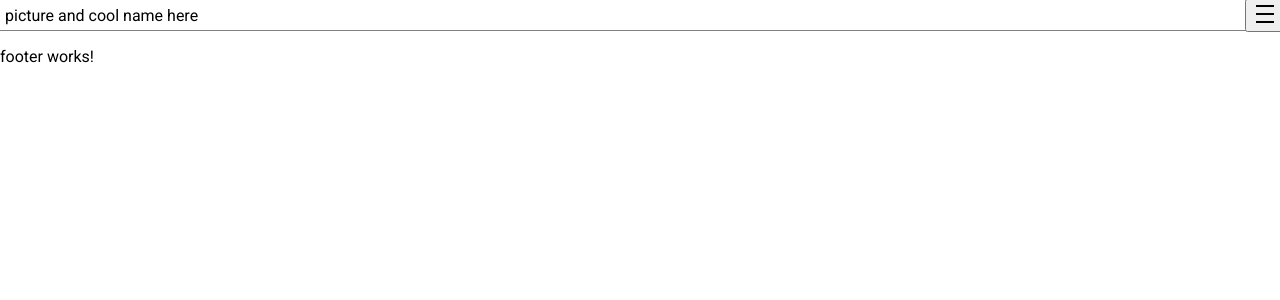
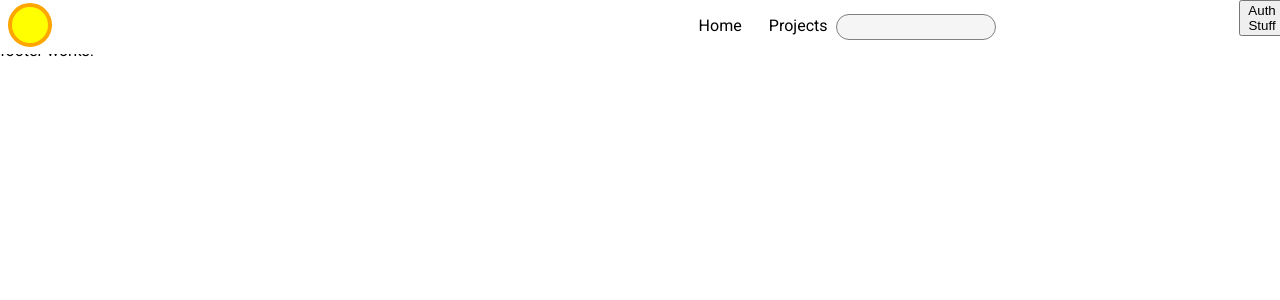
Before and after one commit to Cowutterhippo/AngularPlayground, an Angular app: page / in a window 1280 px wide. Shown: the top 300 px of the page. Built offline with nearby package versions, Linux system fonts and the light colour scheme.

Commit message:
Working on the Header and Nav Elements

```diff
--- a/src/app/app.module.ts
+++ b/src/app/app.module.ts
@@ -19,6 +19,6 @@ import { LayoutsModule } from './layouts/layouts.module';
     LayoutsModule
   ],
   providers: [],
-  bootstrap: [AppComponent]
+  bootstrap: [AppComponent],
 })
 export class AppModule { }
--- a/src/app/layouts/header/header.component.html
+++ b/src/app/layouts/header/header.component.html
@@ -1,16 +1,49 @@
 <div class="main-document-header-container">
   <header class="top-navigation">
     <div class="container">
+      <!-- navigation-wrap is for smaller screens -->
       <div class="top-navigation-wrap">
-        <div>picture and cool name here</div>
-        <button class="open">
+        <div class="top-natvation-logo-site-name">
+          <svg width="50" height="50">
+            <circle cx="25" cy="25" r="20" stroke="orange" stroke-width="4" fill="yellow" />
+          </svg>
+        </div>
+
+        <button class="top-navigation-wrap_menu-button">
           <span class="material-icons">
-          density_medium
+            density_medium
           </span>
         </button>
       </div>
+
       <div class="top-navigation-main">
-
+        <nav class="main-nav" aria-label="Main menu">
+          <ul class="main-menu">
+            <li class="top-level-entry-container" ><a class="home-link" [appHoverHighlight]="'grey'" [ogColor]="'#ffff'">Home</a></li>
+            <li class="top-level-entry-container" (mouseenter)="toggleProjects()">
+              Projects
+            </li>
+            <ul class="top-navigation-main_projects-list cui-dropdown-menu" (mouseleave)="toggleProjects()" [ngClass]="{'visually-hidden' : !projectsIsOpen }">
+              <!-- temp -->
+              <li class="dropdown-menu_li" [appHoverHighlight]="'grey'" [ogColor]="'#ffff'"><a src="/flash-cards">Flash Cards</a></li>
+              <li class="dropdown-menu_li" [appHoverHighlight]="'grey'" [ogColor]="'#ffff'">Chat Bot</li>
+              <li class="dropdown-menu_li" [appHoverHighlight]="'grey'" [ogColor]="'#ffff'">Kan Ban</li>
+              <li class="dropdown-menu_li" [appHoverHighlight]="'grey'" [ogColor]="'#ffff'">Blog</li>
+              <!-- <li *ngFor="let project of projects">
+                <a [routerLink]="[project.path]" routerLinkActive="router-link-active">{{ project.name }}</a>
+              </li> -->
+            </ul>
+          </ul>
+        </nav>
+        <div class="top-navigation-main_nav-search">
+          <label for="top-nav-search-main_search-form-label" class="visually-hidden">search</label>
+          <form id="top-nav-search-form" class="top-nativation-main_search-form"></form>
+        </div>
+        <div class="top-navigation-main_nav-auth">
+          <button class="top-navigation-main_auth-button">
+              Auth Stuff
+          </button>
+        </div>
       </div>
     </div>
   </header>
--- a/src/app/layouts/header/header.component.scss
+++ b/src/app/layouts/header/header.component.scss
@@ -1,3 +1,5 @@
+@import 'src/styles/helpers/breakpoints';
+
 .main-document-header-container {
   position: sticky;
   top: 0;
@@ -19,7 +21,7 @@ $gutter: 5px;
 @mixin flex($align-items, $flow) {
   display: flex;
   flex-flow: $flow;
-  align-items: $align-items,
+  align-items: $align-items;
 }
 
 .top-navigation {
@@ -27,6 +29,7 @@ $gutter: 5px;
  border-bottom:1px solid grey;
  position: relative;
  width: 100%;
+ height: 3vh;
  z-index: 100;
   .container {
     @include container;
@@ -37,15 +40,78 @@ $gutter: 5px;
       align-items: center;
       display: flex;
       flex: 1 1;
-      height: 30px;
+      // height: 30px;
       justify-content: space-between;
+      @include media-breakpoint('gt-xs') {
+        .top-navigation-wrap_menu-button {
+          display: none;
+        }
+      }
     }
 
     .top-navigation-main {
       display: none;
+      @include media-breakpoint('gt-xs') {
+        @include flex('start', 'row nowrap');
+
+        gap: 0.5rem;
+        justify-content: space-between;
+        padding: 0;
+        width: 100%;
+        z-index: inherit;
+        position: static;
+        padding: 0px;
+        flex: 1 1;
+        .main-nav {
+          order: 0;
+          width: max-content;
+        }
+        .top-navigation-main_nav-search {
+          order: 1;
+        }
+        .top-navigation-main_nav-auth {
+          order: 2;
+        }
+      }
       justify-content: space-between;
-      padding: 0;
       width: 100%;
+
+      .main-nav {
+        margin-right: auto;
+        .main-menu {
+          @include flex('start', 'row nowrap');
+          list-style: none;
+          gap: 0.85rem;
+
+          .top-level-entry-container {
+            position: relative;
+            a.home-link {
+              width: 100%;
+              height: 100%;
+              padding: .85rem;
+            }
+          }
+
+          .top-level-entry-container_button {
+            border: none;
+            background-color: white;
+
+          }
+        }
+      }
+
+      .top-navigation-main_nav-search {
+        width: 100%;
+        display: flex;
+        align-items: center;
+        .top-nativation-main_search-form {
+          background-color: #f5f5f5;
+          width: 40%;
+          height: 44%;
+          border-radius: 25px;
+          border: 1px grey solid;
+        }
+      }
     }
   }
 }
--- a/src/app/layouts/header/header.component.ts
+++ b/src/app/layouts/header/header.component.ts
@@ -1,10 +1,15 @@
-import { Component } from '@angular/core';
+import { Component, ViewEncapsulation } from '@angular/core';
+import { RouterModule } from '@angular/router';
 
 @Component({
   selector: 'app-header',
   templateUrl: './header.component.html',
-  styleUrls: ['./header.component.scss']
+  styleUrls: ['./header.component.scss'],
+  encapsulation: ViewEncapsulation.None
 })
 export class HeaderComponent {
-
+  public projectsIsOpen = false;
+  toggleProjects() {
+    this.projectsIsOpen = !this.projectsIsOpen;
+  }
 }
--- a/src/app/layouts/layouts.module.ts
+++ b/src/app/layouts/layouts.module.ts
@@ -7,11 +7,13 @@ import { SidebarComponent } from './sidebar/sidebar.component';
 import { VerticalLayoutComponent } from './vertical/vertical.component';
 import { ContentModule } from './content/content.module';
 import { HeaderComponent } from './header/header.component';
+import { CommonDirectives } from '../shared/directives/common-directives.module';
 
 @NgModule({
   imports: [
     CommonModule,
-    ContentModule
+    ContentModule,
+    CommonDirectives
   ],
   declarations: [ VerticalLayoutComponent,NavBarComponent, FooterComponent, SidebarComponent, HeaderComponent],
   exports: [VerticalLayoutComponent]
--- /dev/null
+++ b/src/app/shared/directives/common-directives.module.ts
@@ -0,0 +1,7 @@
+import {NgModule} from '@angular/core';
+import { HoverHighlightDirective } from './hover-highlight.directive';
+@NgModule({
+  declarations: [HoverHighlightDirective],
+  imports:[],
+  exports:[HoverHighlightDirective]
+}) export class CommonDirectives {}
--- /dev/null
+++ b/src/app/shared/directives/hover-highlight.directive.ts
@@ -0,0 +1,26 @@
+import { Directive, ElementRef, HostListener, Input, Renderer2 } from '@angular/core';
+
+@Directive({
+  selector: '[appHoverHighlight]'
+})
+export class HoverHighlightDirective {
+
+  @Input('appHoverHighlight') highlightColor: string;
+  @Input('ogColor') ogColor: string;
+
+
+  constructor(private el: ElementRef, private renderer: Renderer2) { }
+
+  @HostListener('mouseenter') onMouseEnter() {
+    this.highlight(this.highlightColor || 'gray'); // Default color is yellow
+  }
+
+  @HostListener('mouseleave') onMouseLeave() {
+    this.highlight(this.ogColor);
+  }
+
+  private highlight(color: string | null) {
+    this.renderer.setStyle(this.el.nativeElement, 'backgroundColor', color);
+  }
+
+}
--- a/src/styles.scss
+++ b/src/styles.scss
@@ -1,15 +1,28 @@
 /* You can add global styles to this file, and also import other style files */
-@use 'styles/helpers/constants' as constants;
+@use 'src/styles/helpers/mixins' as mixins;
 
 html, body {
   height: 100%;
  }
 body { margin: 0; font-family: Roboto, "Helvetica Neue", sans-serif; }
 
-//this works but I can't just use  constants in lower level files which is annoying.
-.blue {
-  background-color: constants.$generic-blue;
+.visually-hidden {
+  @include mixins.visually-hidden;
 }
 
-// this doesn't work. tried map-get with it and it didn't work either.
-$constants : constants;
+ul.cui-dropdown-menu {
+  list-style: none;
+  background-color: #ffff;
+  border: 1px solid #cccc;
+  border-radius: 4px;
+  box-shadow: 0px 8px 16px 0px rgba(0,0,0,0.2);
+  padding: 0;
+  margin-left: 50px;
+  position: absolute;
+  min-width: 200px;
+  z-index: var(--z-index-top);
+  li {
+    padding: 18px 24px;
+    cursor: pointer;
+  }
+}
--- /dev/null
+++ b/src/styles/helpers/_breakpoints.scss
@@ -0,0 +1,38 @@
+// Media step breakpoint mixin based on Angular Material lib
+$breakpoints: (
+    xs: 'screen and (max-width: 599px)',
+    sm: 'screen and (min-width: 600px) and (max-width: 959px)',
+    md: 'screen and (min-width: 960px) and (max-width: 1279px)',
+    lg: 'screen and (min-width: 1280px) and (max-width: 1919px)',
+    xl: 'screen and (min-width: 1920px) and (max-width: 5000px)',
+    lt-sm: 'screen and (max-width: 599px)',
+    lt-md: 'screen and (max-width: 959px)',
+    lt-lg: 'screen and (max-width: 1279px)',
+    lt-xl: 'screen and (max-width: 1919px)',
+    gt-xs: 'screen and (min-width: 600px)',
+    gt-sm: 'screen and (min-width: 960px)',
+    gt-md: 'screen and (min-width: 1280px)',
+    gt-lg: 'screen and (min-width: 1920px)'
+) !default;
+
+// Re-map the breakpoints for the helper classes
+$helper-breakpoints: (
+    xs: null,
+    sm: 'gt-xs',
+    md: 'gt-sm',
+    lg: 'gt-md',
+    xl: 'gt-lg'
+);
+
+@mixin media-breakpoint($breakpointName) {
+
+    $mediaQuery: map-get($breakpoints, $breakpointName);
+
+    @if ($mediaQuery == null) {
+        @content
+    } @else {
+        @media #{$mediaQuery} {
+            @content
+        }
+    }
+}
--- a/src/styles/helpers/_mixins.scss
+++ b/src/styles/helpers/_mixins.scss
@@ -0,0 +1,12 @@
+@mixin visually-hidden {
+  position: absolute;
+  height: 1px;
+  width: 1px;
+  opacity: 0;
+  padding:0;
+  margin: -1;
+  overflow: hidden;
+  clip: rect(0,0,0,0);
+  border: 0px;
+  white-space: no-wrap;
+};
```
Also changed, not shown: src/app/shared/services/_service.service.ts (renamed from src/app/shared/_service.service.ts), src/styles/helpers/_constants.scss (line endings or trailing spaces).
